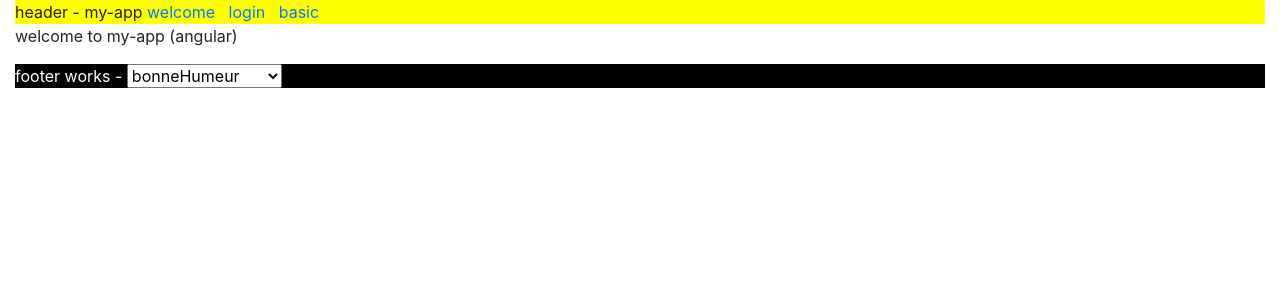
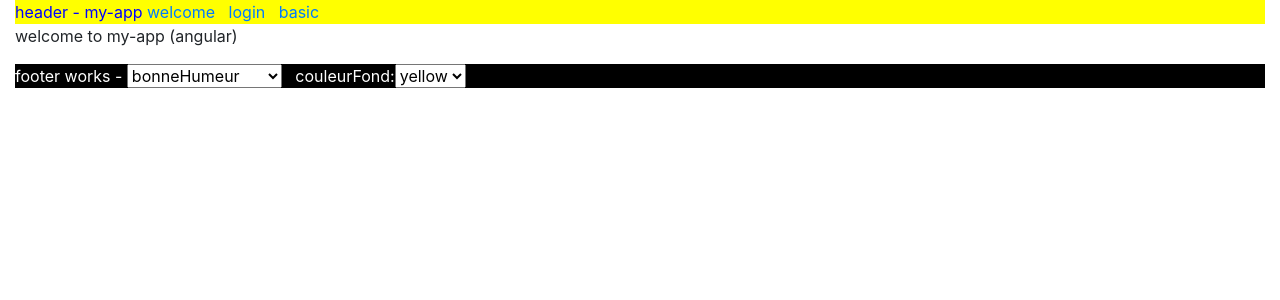
Before and after one commit to didier-tp/isikadev4_frontend, an Angular app in the folder tp-angular/my-app/: page /welcome in a window 1280 px wide. Shown: the top 300 px of the page. Built offline with nearby package versions, Linux system fonts and the light colour scheme.

Commit message:
common service

```diff
--- a/tp-angular/my-app/src/app/app-routing.module.ts
+++ b/tp-angular/my-app/src/app/app-routing.module.ts
@@ -1,8 +1,9 @@
 import { NgModule } from '@angular/core';
 import { Routes, RouterModule } from '@angular/router';
+
+import { WelcomeComponent } from './welcome/welcome.component';
 import { BasicComponent } from './basic/basic.component';
 import { LoginComponent } from './login/login.component';
-import { WelcomeComponent } from './welcome/welcome.component';
 
 
 const routes: Routes = [
--- /dev/null
+++ b/tp-angular/my-app/src/app/common/service/preferences.service.ts
@@ -0,0 +1,11 @@
+import { Injectable } from '@angular/core';
+
+@Injectable({
+  providedIn: 'root'
+})
+export class PreferencesService {
+
+  public couleurFondPreferee: string = "yellow";
+
+  constructor() { }
+}
--- a/tp-angular/my-app/src/app/footer/footer.component.html
+++ b/tp-angular/my-app/src/app/footer/footer.component.html
@@ -2,5 +2,8 @@
         <select [(ngModel)]="humeur" (change)="onChangeHumeur()">
                 <option *ngFor="let h of listeHumeurs">{{h}}</option>
         </select> &nbsp;
+        couleurFond:<select [(ngModel)]="preferencesService.couleurFondPreferee" >
+                        <option *ngFor="let c of listeCouleurs">{{c}}</option>
+        </select> &nbsp;
 
 </footer>
--- a/tp-angular/my-app/src/app/footer/footer.component.ts
+++ b/tp-angular/my-app/src/app/footer/footer.component.ts
@@ -1,4 +1,5 @@
 import { Component, OnInit, EventEmitter, Output } from '@angular/core';
+import { PreferencesService } from '../common/service/preferences.service';
 
 @Component({
   selector: 'app-footer',
@@ -10,6 +11,8 @@ export class FooterComponent implements OnInit {
   humeur : string = "bonneHumeur"; //par défaut
   listeHumeurs : string[] = [ "bonneHumeur", "mauvaiseHumeur"] ;
 
+  listeCouleurs : string[] = [ "yellow", "white" , "green" , "red" , "blue"] ;
+
   @Output()
   public changementHumeur : EventEmitter<{value:string}> = new EventEmitter<{value:string}>();
 
@@ -18,7 +21,7 @@ export class FooterComponent implements OnInit {
     this.changementHumeur.emit({value:this.humeur});
   }
 
-  constructor() { }
+  constructor(public preferencesService : PreferencesService) { }
 
   ngOnInit(): void {
   }
--- a/tp-angular/my-app/src/app/header/header.component.html
+++ b/tp-angular/my-app/src/app/header/header.component.html
@@ -1,4 +1,5 @@
-<div id="myheader">header - {{titre}}
+<div id="myheader" [style.background-color]="preferencesService.couleurFondPreferee" >
+    header - {{titre}}
     <a routerLink='/welcome'>welcome</a> &nbsp;
     <a [routerLink]="['/login']">login</a> &nbsp;
     <a routerLink='/basic'>basic</a> &nbsp;
--- a/tp-angular/my-app/src/app/header/header.component.scss
+++ b/tp-angular/my-app/src/app/header/header.component.scss
@@ -1 +1 @@
-#myheader { background-color: yellow;}
+#myheader { color: blue;}
--- a/tp-angular/my-app/src/app/header/header.component.ts
+++ b/tp-angular/my-app/src/app/header/header.component.ts
@@ -1,4 +1,5 @@
 import { Component, OnInit, Input } from '@angular/core';
+import { PreferencesService } from '../common/service/preferences.service';
 
 @Component({
   selector: 'app-header',
@@ -9,7 +10,7 @@ export class HeaderComponent implements OnInit {
   @Input()
   titre : string = "default title";
 
-  constructor() {
+  constructor(public preferencesService : PreferencesService) {
     console.log("dans constructeur, titre="+this.titre);
    }
 
```
Also changed, not shown: 1 other file (tests, documents, lock files or other folders).
